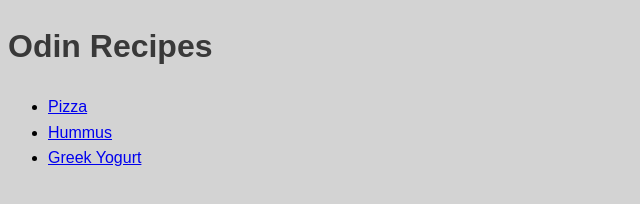
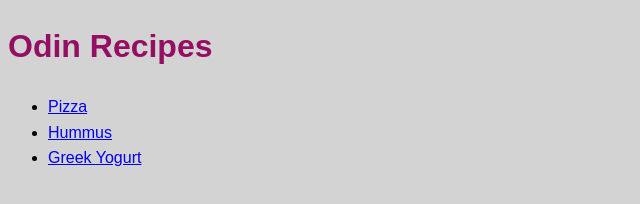
Before and after one commit to BooBeard/odin-recipes, a plain HTML site: page index.html in a window 1280 px wide. Shown: the whole page, without its empty margins (0-640 px from the left). Drawn offline with Linux system fonts and the light colour scheme.

Commit message:
changed color to h1

```diff
--- a/style.css
+++ b/style.css
@@ -5,7 +5,7 @@ body {
 }
 
 h1 {
-  color: #393939;
+  color: #940f63;
 }
 
 h2 {
```
